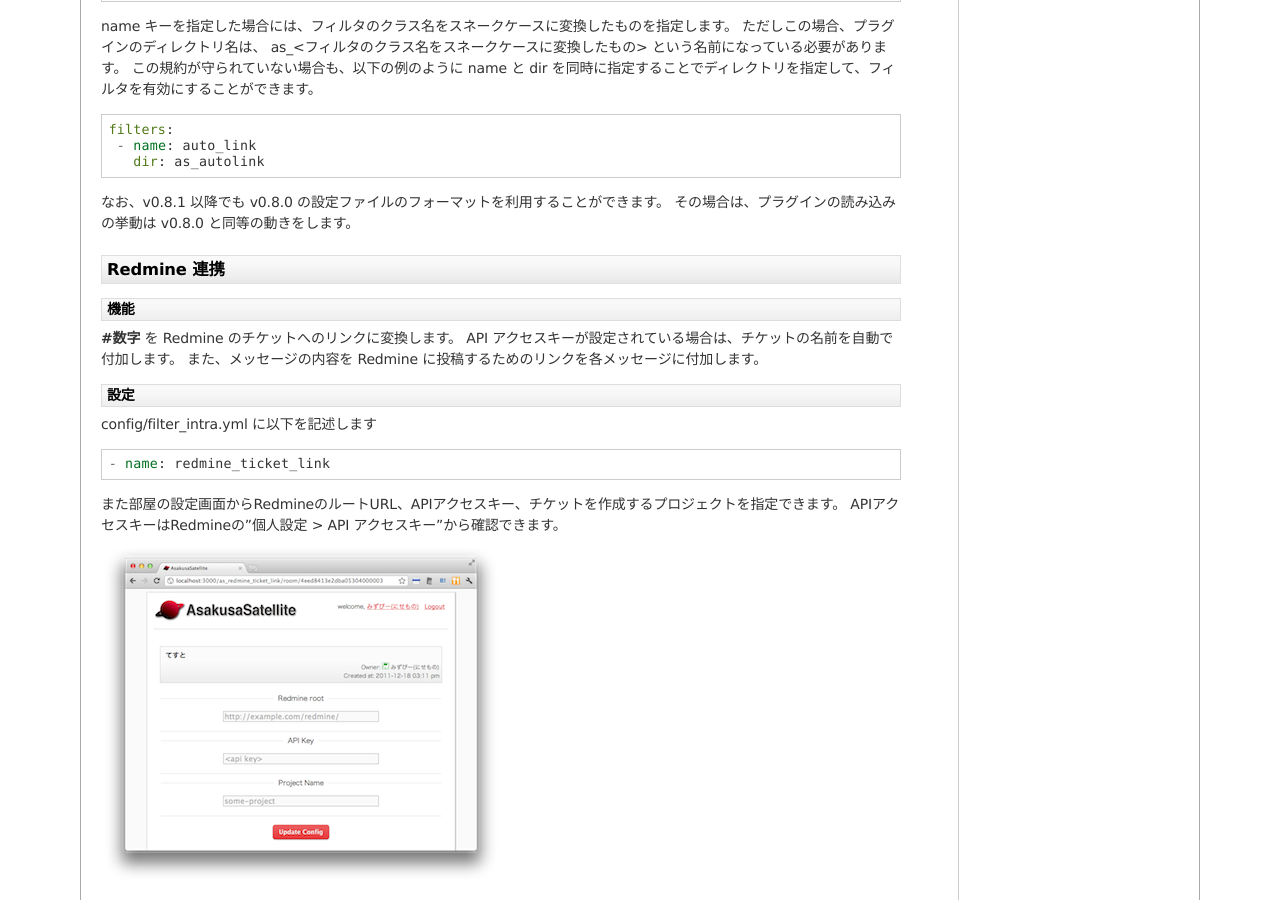
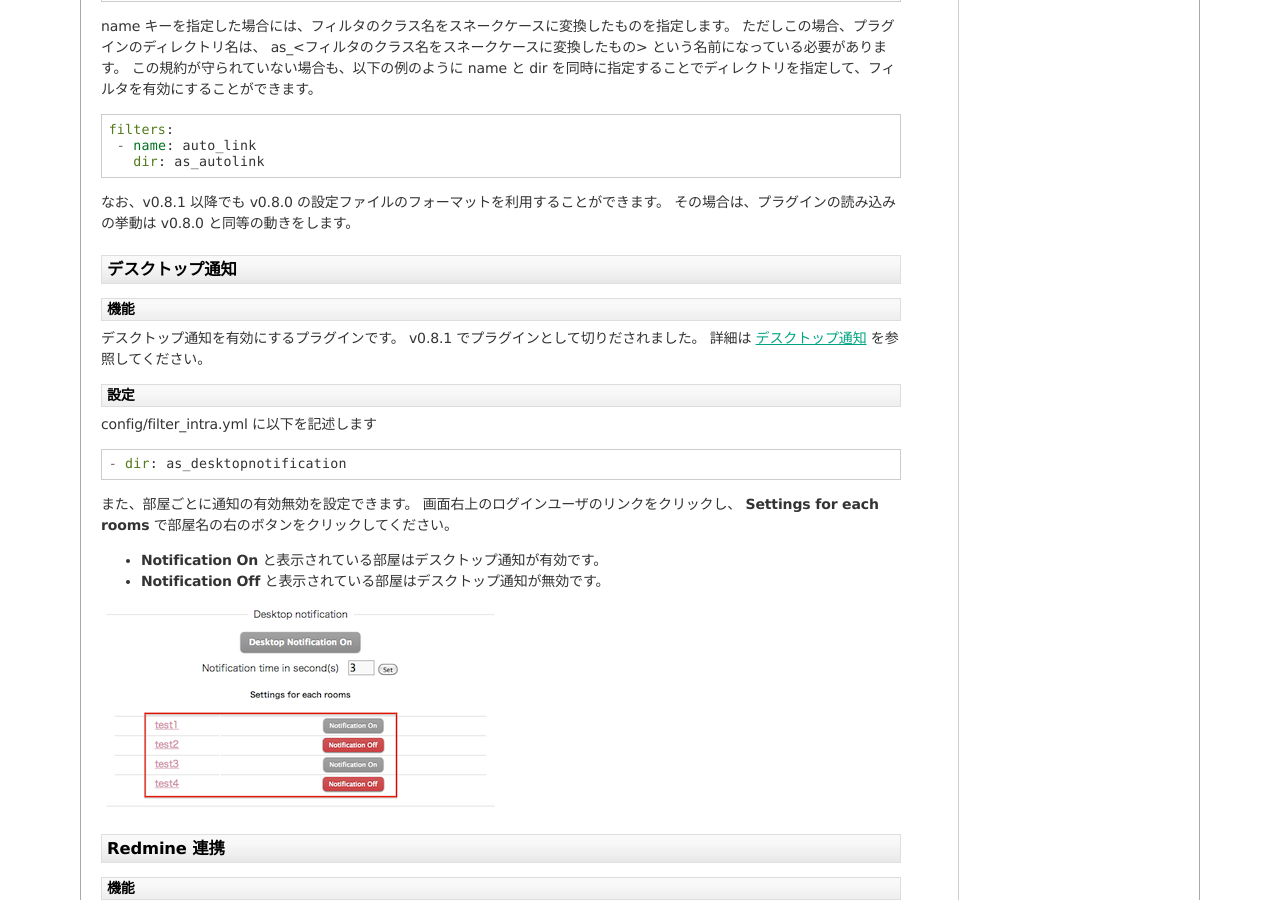
Before and after one commit to codefirst/asakusa-satellite-manual, a Sphinx documentation site: the page built from source/plugin.rst, in a window 1280 px wide and 900 px high, scrolled down 1064 px. Built offline with Sphinx 7.4.7, drawn with Linux system fonts in a browser that asks for light colours.

Commit message:
Added: as_desktopnotification plugin reference

```diff
--- a/source/function.rst
+++ b/source/function.rst
@@ -97,6 +97,7 @@
 
 .. image:: images/image_added.png
 
+.. _desktopnotification:
 
 デスクトップ通知
 -----------------------
--- a/source/plugin.rst
+++ b/source/plugin.rst
@@ -80,6 +80,32 @@
 
 なお、v0.8.1 以降でも v0.8.0 の設定ファイルのフォーマットを利用することができます。
 その場合は、プラグインの読み込みの挙動は v0.8.0 と同等の動きをします。
+
+デスクトップ通知
+-----------------------
+機能
+^^^^^^^^^^^^^^^^^^^^^^^
+デスクトップ通知を有効にするプラグインです。
+v0.8.1 でプラグインとして切りだされました。
+詳細は :ref:`desktopnotification` を参照してください。
+
+設定
+^^^^^^^^^^^^^^^^^^^^^^^
+config/filter\_intra.yml に以下を記述します
+
+.. code-block:: ruby
+
+  - dir: as_desktopnotification
+
+また、部屋ごとに通知の有効無効を設定できます。
+画面右上のログインユーザのリンクをクリックし、
+**Settings for each rooms** で部屋名の右のボタンをクリックしてください。
+
+* **Notification On** と表示されている部屋はデスクトップ通知が有効です。
+* **Notification Off** と表示されている部屋はデスクトップ通知が無効です。
+
+.. image:: images/notification_room_config.png
+
 
 Redmine 連携
 -----------------------
```
Also changed, not shown: source/images/notification_room_config.png (added).
